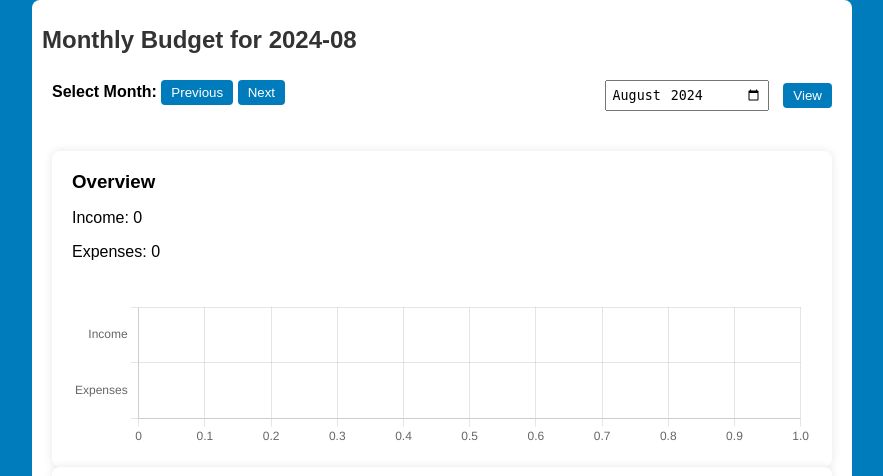
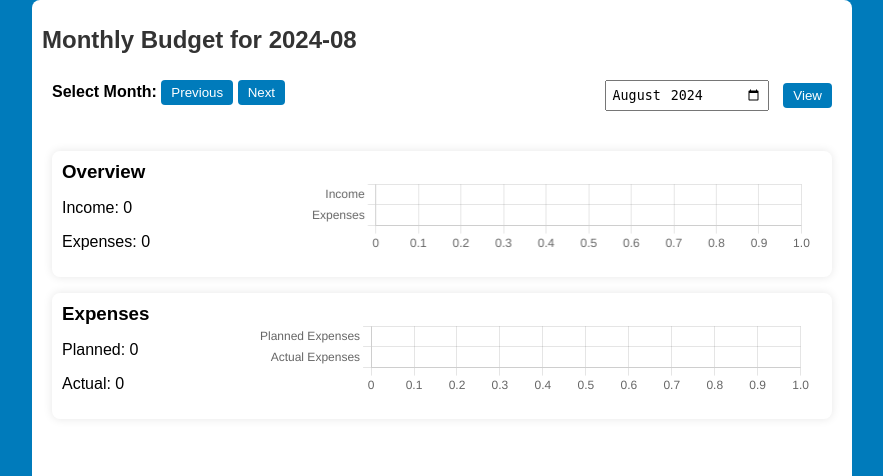
Before and after one commit to jmbehlmann/budget-track, a Flask app: page / in a window 1280 px wide. Shown: the part 54-530 px from the top of the page, without its empty margins (198-1081 px from the left). Run offline with Flask 2, Linux system fonts and the light colour scheme; data that the repository does not hold is empty.

Commit message:
chart layout

```diff
--- a/app/static/css/main.css
+++ b/app/static/css/main.css
@@ -68,6 +68,23 @@ ul {
   box-shadow: 0 0 10px rgba(0, 0, 0, 0.1);
 }
 
+.budget-overview {
+  display: flex;
+  margin-bottom: 1em;
+  align-items: center;
+}
+
+.overview {
+  flex: 1;
+  align-self: center;
+  padding: 0;
+}
+
+.overview-chart {
+  flex: 2.12;
+  height: 10vh;
+}
+
 .expenses-summary {
   display: flex;
   margin-bottom: 1em;
@@ -85,6 +102,7 @@ ul {
   /* overflow: auto; */
   height: 10vh;
 }
+
 
 .month-select {
   display: flex;
--- a/app/templates/home.html
+++ b/app/templates/home.html
@@ -18,7 +18,7 @@
 
     <div class="budget-summary">
         <div class="budget-overview">
-            <div>
+            <div class="overview">
                 <h3>Overview</h3>
                 <p>Income: {{ total_income }}</p>
                 <p>Expenses: {{ total_expenses }}</p>
@@ -89,9 +89,10 @@
 </div>
 
 <script>
-  const ctx = document.getElementById('expensesChart');
+  const ctxExpenses = document.getElementById('expensesChart');
+  const ctxOverview = document.getElementById('overviewChart');
 
-  new Chart(ctx, {
+  new Chart(ctxExpenses, {
     type: 'bar',
     data: {
       labels: ['Planned Expenses', 'Actual Expenses'],
@@ -117,7 +118,6 @@
     }
   });
 
-  const ctxOverview = document.getElementById('overviewChart');
 
   new Chart(ctxOverview, {
     type: 'bar',
@@ -125,7 +125,7 @@
       labels: ['Income', 'Expenses'],
       datasets: [{
         label: 'Amount',
-        data: ["{{ total_income }}", "{{ total_expenses }}"],
+        data: ['{{ total_income }}', '{{ total_expenses }}'],
         backgroundColor: ['#4CAF50', '#F44336'],
         borderWidth: 1
       }]
```
